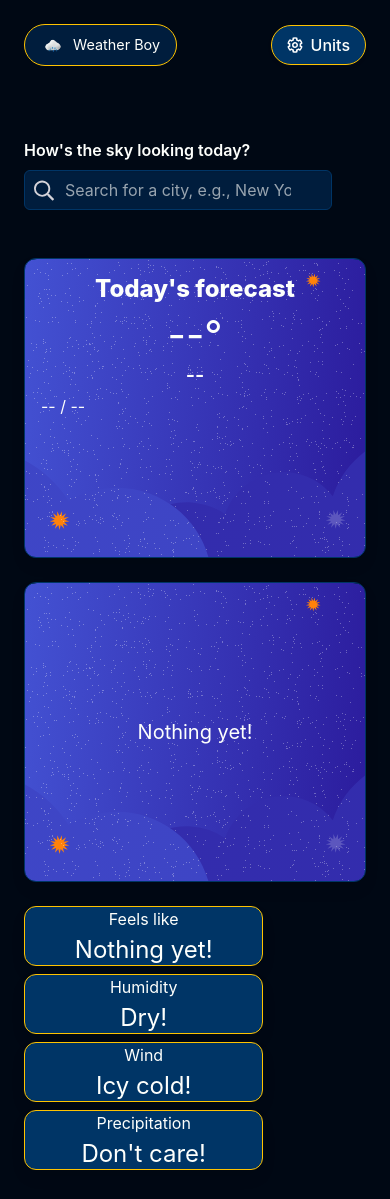
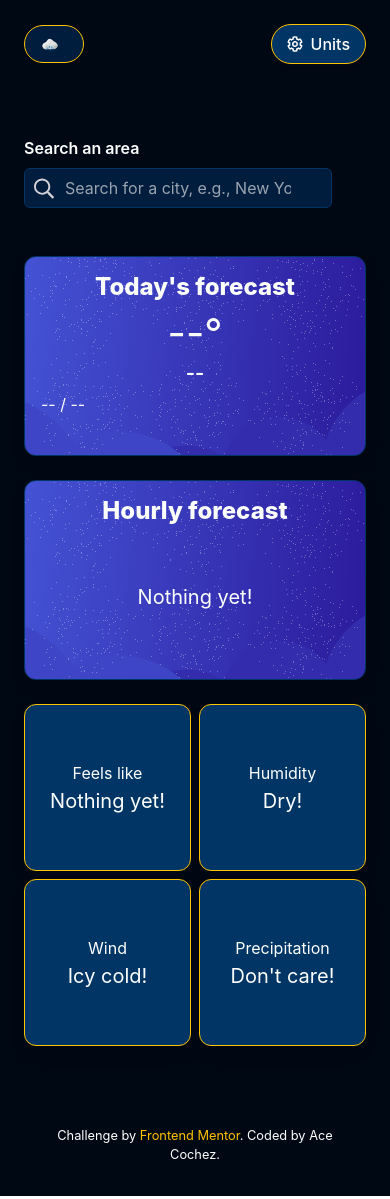
Before and after one commit to acecochez/whats-it-to-weatherboy, a website built with Vite: page index.html in a window 390 px wide. Shown: the top 1199 px of the page. Built offline with nearby package versions, Linux system fonts and the light colour scheme.

Commit message:
Revise search label, enhance card layouts, improve responsiveness, and adjust styling for better UI consistency.

```diff
--- a/index.html
+++ b/index.html
@@ -59,7 +59,7 @@
 <section class="section">
 	<div class="container">
 		<div class="field">
-			<label class="label" for="search-input">How's the sky looking today?</label>
+			<label class="label" for="search-input">Search an area</label>
 			<div class="control has-icons-left has-icons-right">
 				<input id="search-input" class="input" type="text" placeholder="Search for a city, e.g., New York"
 				       autocomplete="off">
@@ -94,12 +94,15 @@
 						</div>
 					</div>
 
-					<div class="card weather-card bg-today p-2">
-						<div class="hourly-forecast-wrapper" style="width: 100%;">
+					<div class="card weather-card bg-today p-4">
+						<div class="has-text-centered-mobile">
+							<h2 class="title is-4 mb-2">Hourly forecast</h2>
+						</div>
+						<div class="hourly-forecast-wrapper">
 							<button id="hourly-scroll-left" class="button is-rounded is-small scroll-button">
 								<span class="icon">&lt;</span>
 							</button>
-							<div id="hourly-forecast" class="columns is-mobile is-centered" style="width: 100%;">
+							<div id="hourly-forecast" class="columns is-mobile is-centered">
 								<!-- Insert hourly forecast for the selected day here -->
 							</div>
 							<button id="hourly-scroll-right" class="button is-rounded is-small scroll-button">
@@ -110,26 +113,26 @@
 				</div>
 
 				<div class="column is-one-third">
-					<div class="columns is-multiline is-variable is-1">
-						<div class="column is-full">
+					<div class="columns is-mobile is-multiline is-variable is-1">
+						<div class="column is-full-tablet is-half-mobile">
 							<div class="card detail-card">
 								<p class="heading mb-1">Feels like</p>
 								<p id="current-feels-like" class="subtitle is-5 has-text-weight-normal">--</p>
 							</div>
 						</div>
-						<div class="column is-full">
+						<div class="column is-full-tablet is-half-mobile">
 							<div class="card detail-card">
 								<p class="heading mb-1">Humidity</p>
 								<p id="current-humidity" class="subtitle is-5 has-text-weight-normal">--</p>
 							</div>
 						</div>
-						<div class="column is-full">
+						<div class="column is-full-tablet is-half-mobile">
 							<div class="card detail-card">
 								<p class="heading mb-1">Wind</p>
 								<p id="current-wind" class="subtitle is-5 has-text-weight-normal">--</p>
 							</div>
 						</div>
-						<div class="column is-full">
+						<div class="column is-full-tablet is-half-mobile">
 							<div class="card detail-card">
 								<p class="heading mb-1">Precipitation</p>
 								<p id="current-precipitation" class="subtitle is-5 has-text-weight-normal">--</p>
--- a/style.css
+++ b/style.css
@@ -65,6 +65,8 @@ body {
     z-index: 1000;
     display: flex;
     flex-direction: column;
+    width: auto;
+    max-width: calc(100vw - 2.5rem);
 }
 
 .logo-content {
@@ -123,6 +125,7 @@ input:checked + .slider:before {
     scroll-behavior: smooth;
     -ms-overflow-style: none; /* IE and Edge */
     scrollbar-width: none; /* Firefox */
+    flex-grow: 1;
 }
 
 #hourly-forecast::-webkit-scrollbar {
@@ -134,6 +137,9 @@ input:checked + .slider:before {
     width: 100%;
     display: flex;
     align-items: center;
+    justify-content: center;
+    gap: 5px;
+    flex-grow: 1;
 }
 
 .scroll-button {
@@ -145,6 +151,7 @@ input:checked + .slider:before {
     transition: all 0.3s;
     height: 40px !important;
     width: 40px !important;
+    flex-shrink: 0;
 }
 
 .scroll-button:hover:not(:disabled) {
@@ -173,8 +180,7 @@ input:checked + .slider:before {
     min-height: 300px;
     display: flex;
     flex-direction: column;
-    justify-content: center;
-    align-items: center;
+    justify-content: flex-start;
     border: 1px solid var(--oxford-navy) !important;
     background-color: var(--prussian-blue);
 }
@@ -243,11 +249,48 @@ input:checked + .slider:before {
 
 @media screen and (max-width: 768px) {
     .detail-card {
-        aspect-ratio: auto;
+        aspect-ratio: 1 / 1;
+        width: 100%;
+    }
+
+    .detail-card .subtitle {
+        font-size: 1.25rem !important;
     }
 
     .bg-today {
         background-image: url('assets/images/backgrounds/bg-today-small.svg');
+    }
+
+    .main-forecast-card, .weather-card {
+        min-height: 200px;
+        padding: 1rem !important;
+    }
+
+    #search-input {
+        width: 100%;
+    }
+
+    nav {
+        padding: 1rem !important;
+    }
+
+    .logo-content {
+        padding: 0.4rem 0.8rem;
+    }
+
+    .logo-content span {
+        display: none;
+    }
+
+    .scroll-button {
+        width: 32px !important;
+        height: 32px !important;
+    }
+
+    .dropdown {
+        right: 1rem;
+        top: 4rem;
+        max-width: calc(100vw - 2rem);
     }
 }
 
```
